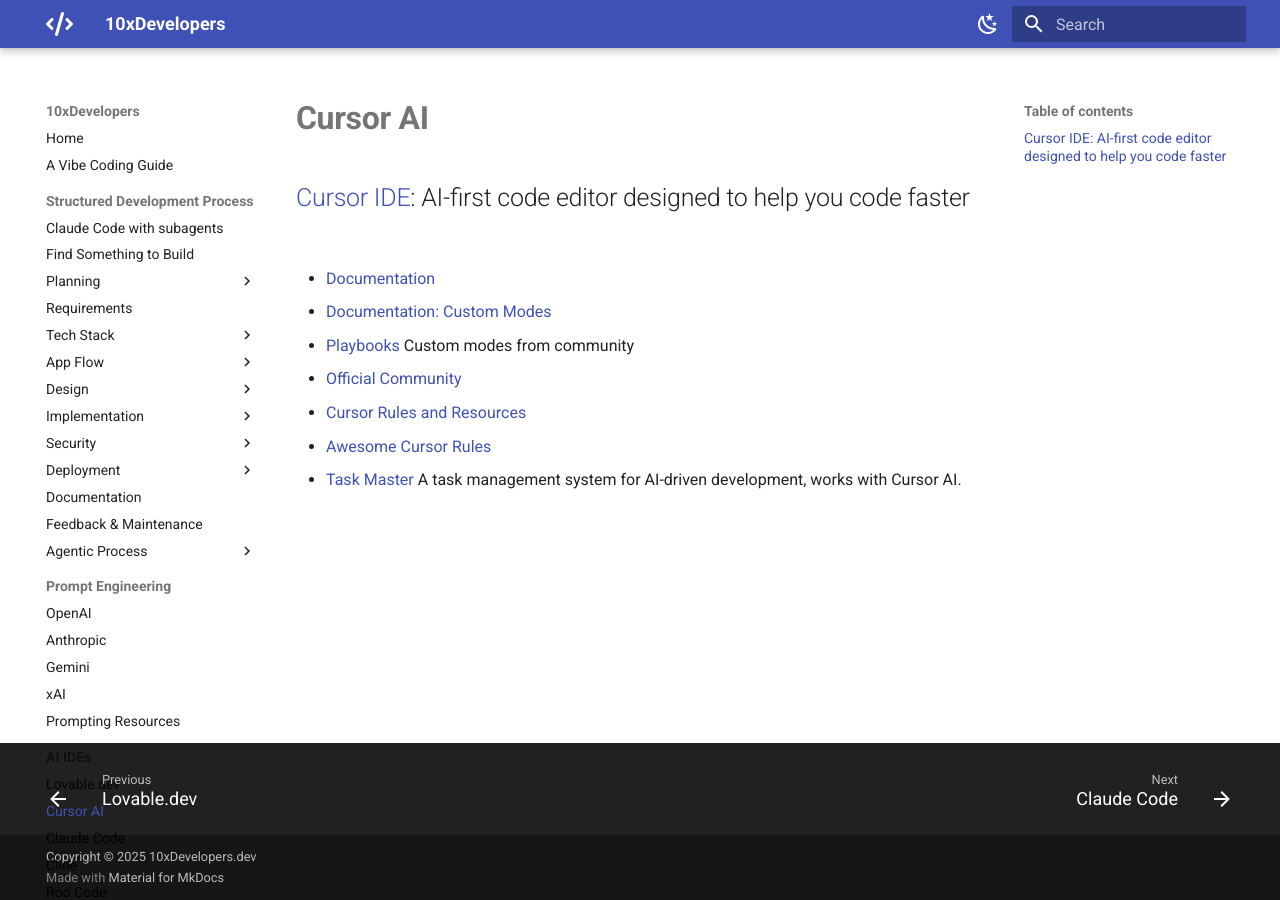
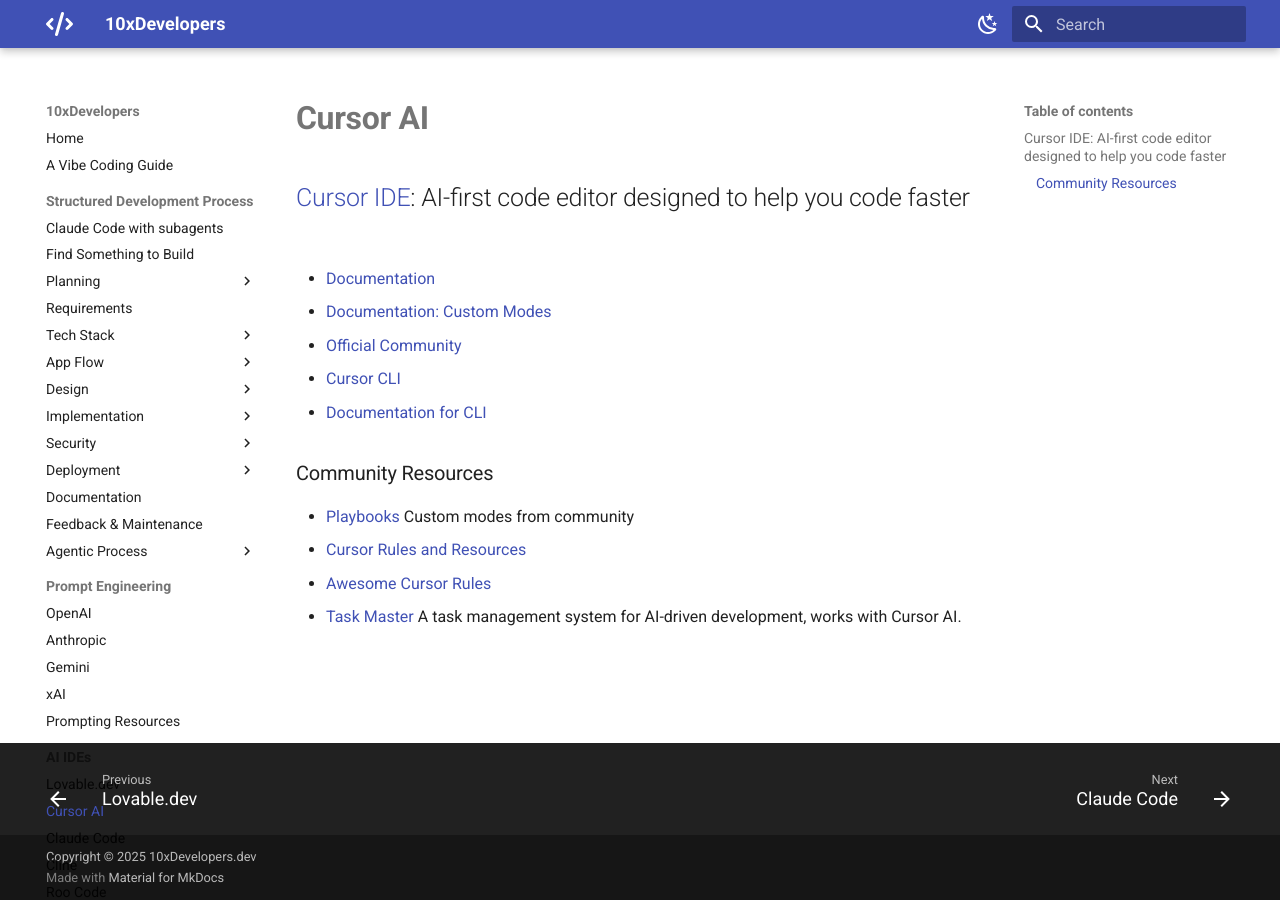
Before and after one commit to shlomoc/10xdev, an MkDocs documentation site: the page built from docs/ide/cursor.md, in a window 1280 px wide. Built offline with MkDocs 1.6.1 and Material for MkDocs 9.7.7, drawn with Linux system fonts in a browser that asks for light colours.

Commit message:
update Cursor with CLI links

```diff
--- a/docs/ide/cursor.md
+++ b/docs/ide/cursor.md
@@ -4,8 +4,12 @@
 
 - [Documentation](https://docs.cursor.com/)
 - [Documentation: Custom Modes](https://docs.cursor.com/chat/custom-modes)
+- [Official Community](https://forum.cursor.com/)
+- [Cursor CLI](https://cursor.com/en/cli)
+- [Documentation for CLI](https://docs.cursor.com/en/cli/using)
+
+### Community Resources
 - [Playbooks](https://playbooks.com/modes) Custom modes from community
-- [Official Community](https://forum.cursor.com/)
 - [Cursor Rules and Resources](https://cursor.directory/)
 - [Awesome Cursor Rules](https://github.com/PatrickJS/awesome-cursorrules)
 - [Task Master](https://github.com/eyaltoledano/claude-task-master) A task management system for AI-driven development, works with Cursor AI.
```
